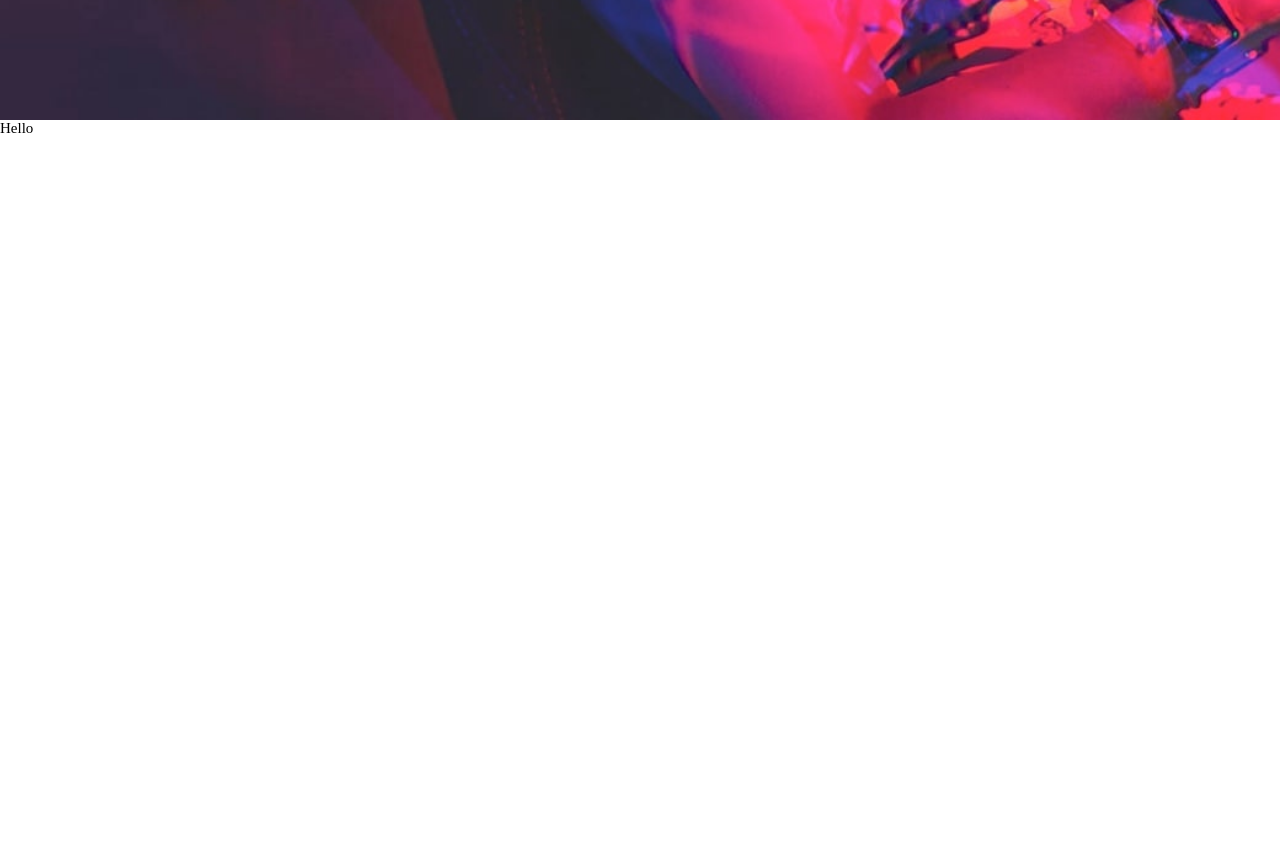
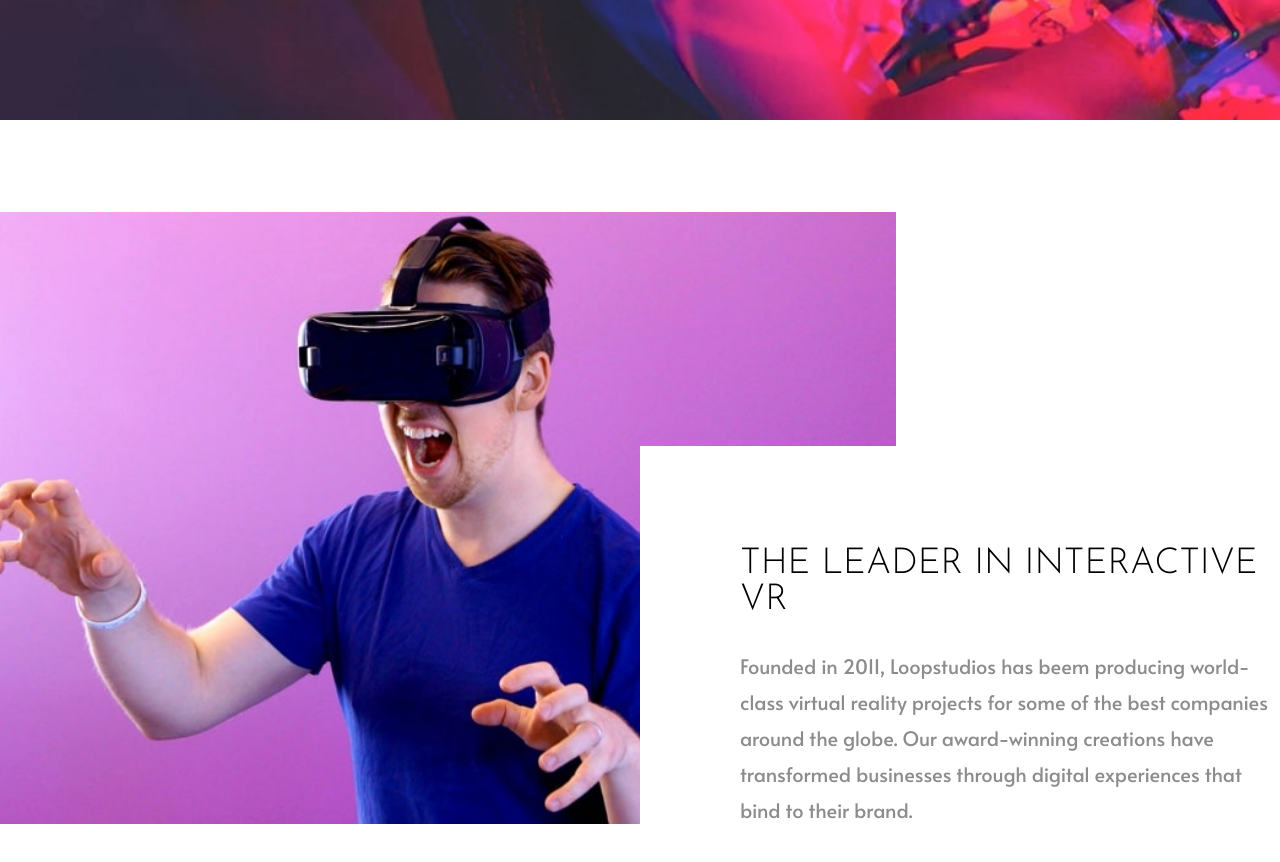
Before and after one commit to undstory/Loopstudios-landpage---Frontend-Mentor-, a React (Create React App) app: page / in a window 1280 px wide. Shown: the part 680-1542 px from the top of the page. Before the commit the page ends 817 px from the top, so only its background shows below. Built offline with nearby package versions, Linux system fonts and the light colour scheme.

Commit message:
intro section has ended

```diff
--- a/src/App.js
+++ b/src/App.js
@@ -2,8 +2,8 @@ import React from 'react'
 import GlobalStyle from 'themes/GlobalStyle'
 import { theme } from 'themes/theme'
 import { ThemeProvider } from 'styled-components'
-
 import Welcome from 'layouts/Welcome'
+import Intro from 'layouts/Intro'
 
 const App = () => (
   <>
@@ -11,7 +11,7 @@ const App = () => (
   <ThemeProvider theme={theme}>
     <>
       <Welcome />
-      Hello
+      <Intro />
     </>
   </ThemeProvider>
 
--- /dev/null
+++ b/src/components/Paragraph.js
@@ -0,0 +1,10 @@
+import styled from "styled-components";
+
+const Paragraph = styled.p`
+    font-size: 2rem;
+    color: ${({ theme }) => theme.darkGray};
+    font-family: ${({ theme }) => theme.headerFont};
+    line-height: 1.8;
+`;
+
+export default Paragraph;
--- /dev/null
+++ b/src/layouts/Intro.js
@@ -0,0 +1,60 @@
+import React from 'react'
+import styled from 'styled-components'
+import img from 'images/desktop/image-interactive.jpg'
+import Title from 'components/Title';
+import Paragraph from 'components/Paragraph';
+
+const StyledWrapper = styled.section`
+    width: 100%;
+    height: 100vh;
+    background-color: ${({ theme }) => theme.white};
+    display: flex;
+    flex-direction: row;
+    align-items: center;
+    justify-content: center;
+`;
+
+const ContentWrapper = styled.div`
+    width: 1440px;
+    margin: 0 auto;
+    position: relative;
+`;
+
+const Img = styled.img`
+    width: 70%;
+`;
+
+const StyledBox = styled.div`
+    padding: 10rem 0 0 10rem;
+    background-color: ${({ theme }) => theme.white};
+    position: absolute;
+    bottom: 0;
+    right: 0;
+    z-index: 3000;
+    width: 50%;
+`;
+
+const TitleMini = styled(Title)`
+    font-size: 2.8vw;
+    color: ${({ theme }) => theme.black};
+    margin-bottom: 3rem;
+`;
+
+
+const Intro = () => (
+    <StyledWrapper>
+        <ContentWrapper>
+            <Img src={img} alt="man with interactive vr" />
+            <StyledBox>
+                <TitleMini>The leader in interactive vr</TitleMini>
+                <Paragraph>Founded in 2011, Loopstudios has beem producing world-class virtual
+                    reality projects for some of the best companies around the globe.
+                    Our award-winning creations have transformed businesses through digital
+                    experiences that bind to their brand.</Paragraph>
+            </StyledBox>
+        </ContentWrapper>
+
+    </StyledWrapper>
+)
+
+export default Intro
```
